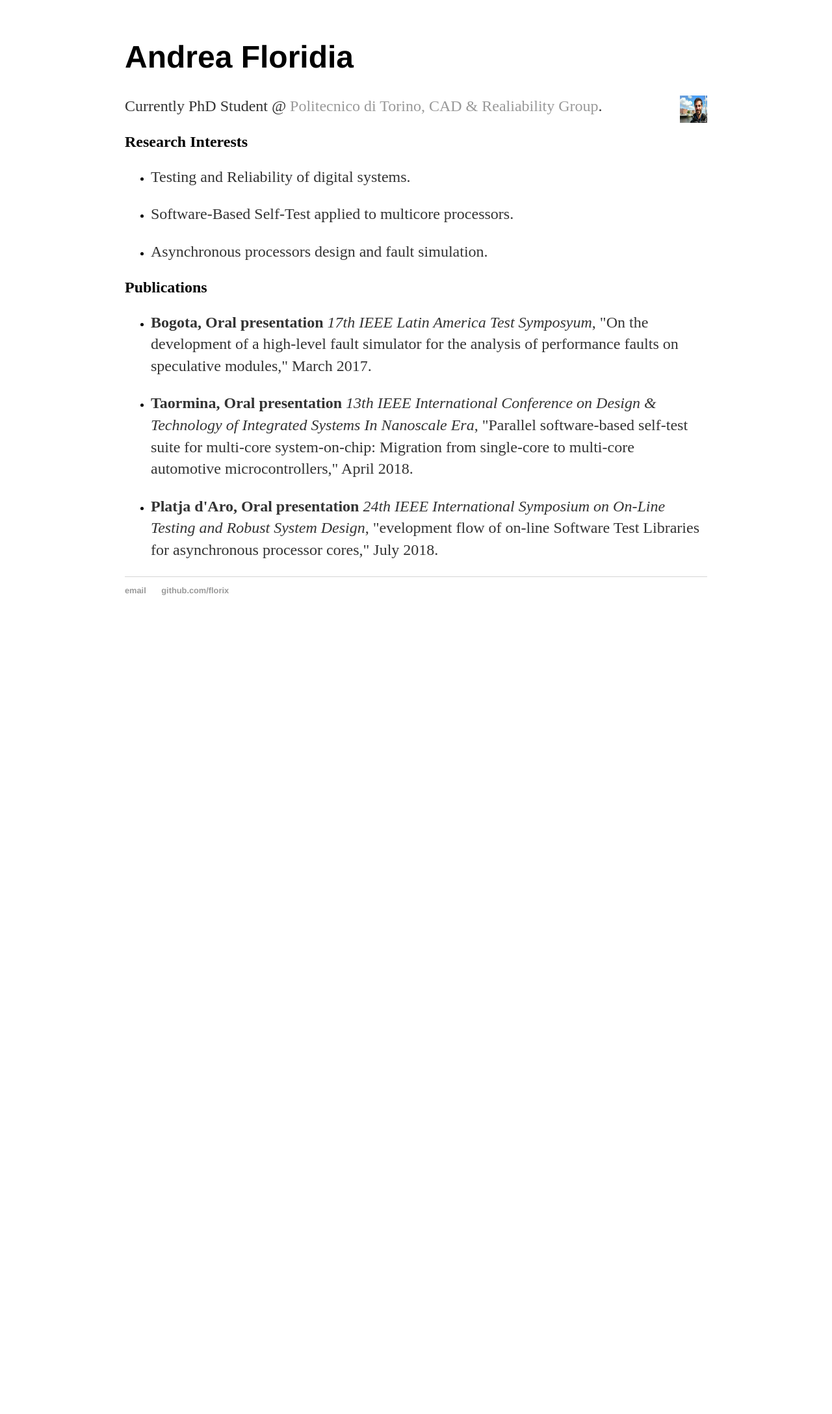
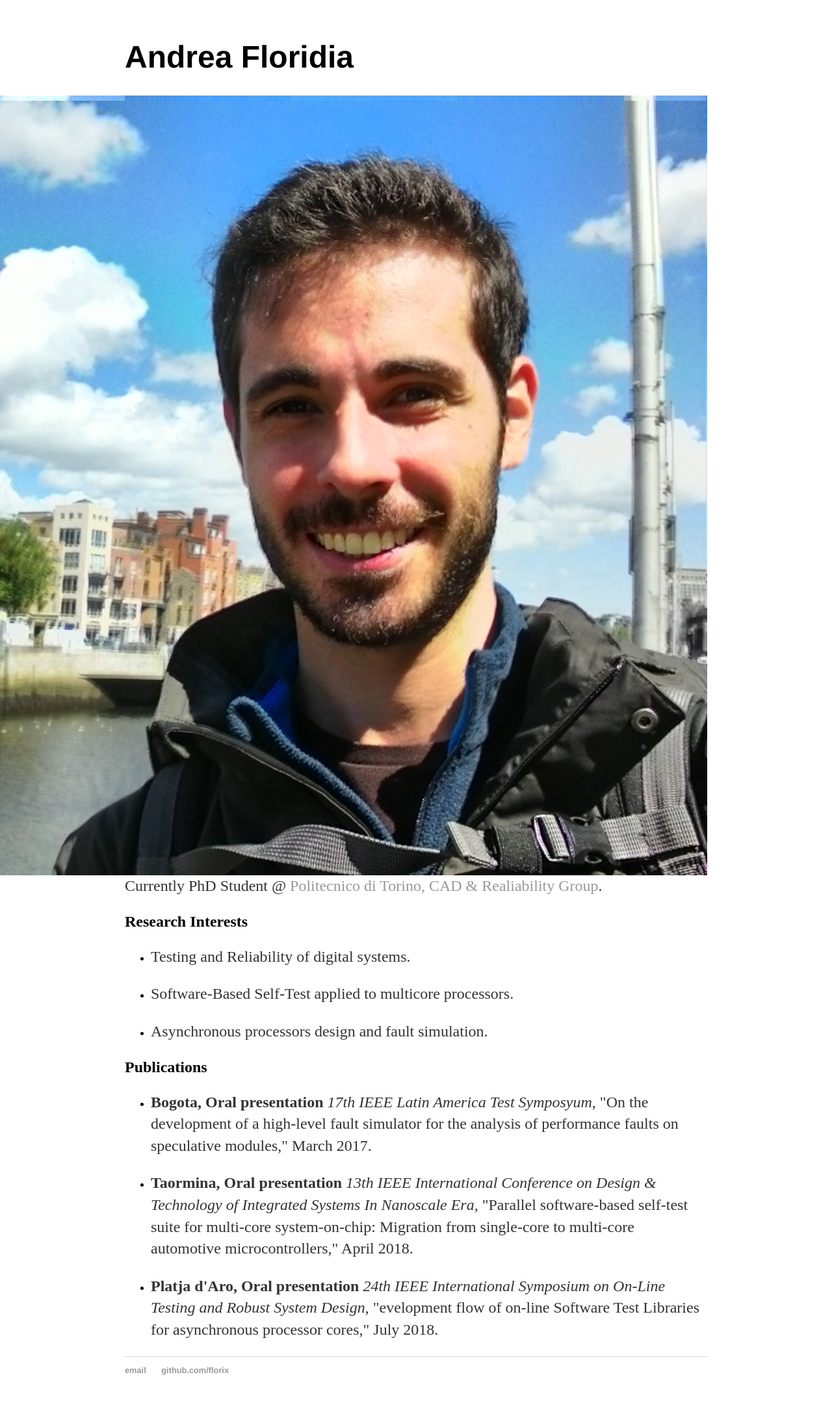
Before and after one commit to florix/florix.github.io, a Jekyll site: the page built from index.html, in a window 1280 px wide. Shown: the whole page at 65% size. Built offline with Jekyll 4.4.1, drawn with Linux system fonts in a browser that asks for light colours; before the commit the page ends 976 px from its top, so only the background shows below that.

Commit message:
Update index.html

```diff
--- a/index.html
+++ b/index.html
@@ -4,7 +4,7 @@ title: Andrea Floridia Homepage
 ---
 <div class="blurb">
 	<h1>Andrea Floridia</h1>
-	<img src="P_20150810_140610_HDR.jpg"  width="42" height="42" align="right">
+	<img src="P_20150810_140610_HDR.jpg" align="right">
 
 	<p>Currently PhD Student <em> @ </em> <a href="http://www.cad.polito.it/staff/index.html"> Politecnico di Torino, CAD & Realiability Group</a>.</p>
 
```
